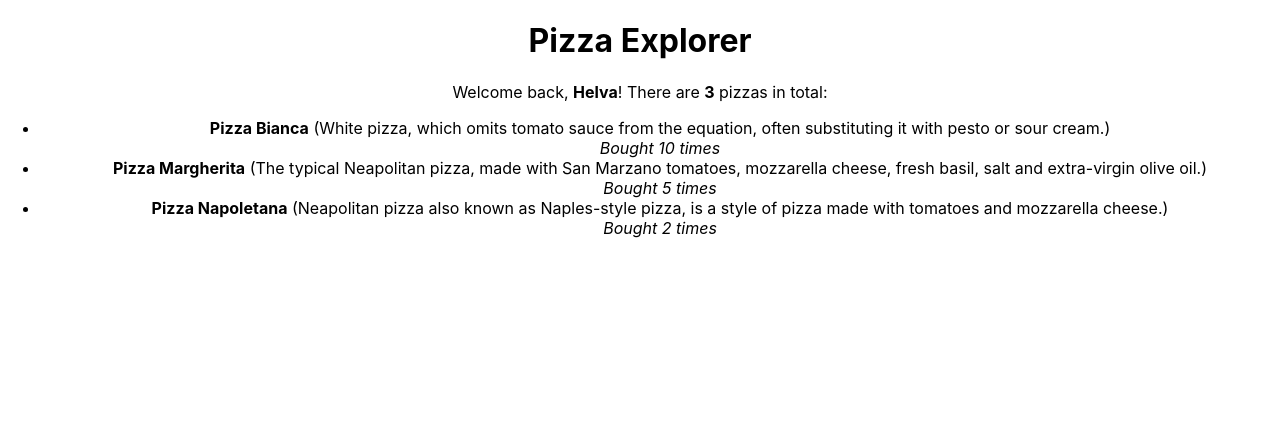
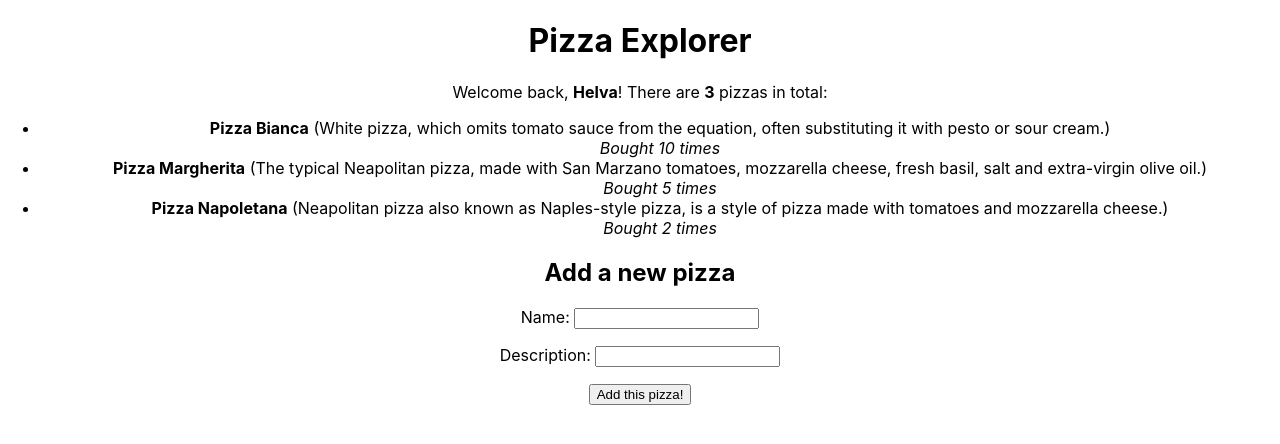
Before and after one commit to VanessaAla/pizza-explorer, a React (Create React App) app: page / in a window 1280 px wide. Shown: the top 444 px of the page. Built offline with nearby package versions, Linux system fonts and the light colour scheme.

Commit message:
created a pizza form via a new component

```diff
--- a/src/App.js
+++ b/src/App.js
@@ -1,10 +1,13 @@
 import "./App.css";
+
 import PizzaList from "./components/PizzaList";
+import AddPizzaForm from "./components/AddPizzaForm";
 
 function App() {
   return (
     <div className="App">
       <PizzaList />
+      <AddPizzaForm />
     </div>
   );
 }
--- /dev/null
+++ b/src/components/AddPizzaForm.js
@@ -0,0 +1,46 @@
+import { useState } from "react";
+
+export default function AddPizzaForm() {
+  const [name, setName] = useState("");
+  const [description, setDescription] = useState("");
+
+  const submit = (event) => {
+    // to make sure that the form does not redirect (which is normal browser behavior)
+    event.preventDefault();
+
+    console.log("new pizza:", name, description);
+
+    // TODO:
+    // - dispatch an action that sends the new pizza to the store
+    // - clear the input fields
+  };
+
+  return (
+    <form onSubmit={submit}>
+      <h2>Add a new pizza</h2>
+      <p>
+        <label>
+          Name:{" "}
+          <input
+            type="text"
+            value={name}
+            onChange={(e) => setName(e.target.value)}
+          />
+        </label>
+      </p>
+      <p>
+        <label>
+          Description:{" "}
+          <input
+            type="text"
+            value={description}
+            onChange={(e) => setDescription(e.target.value)}
+          />
+        </label>
+      </p>
+      <p>
+        <button type="submit">Add this pizza!</button>
+      </p>
+    </form>
+  );
+}
```
